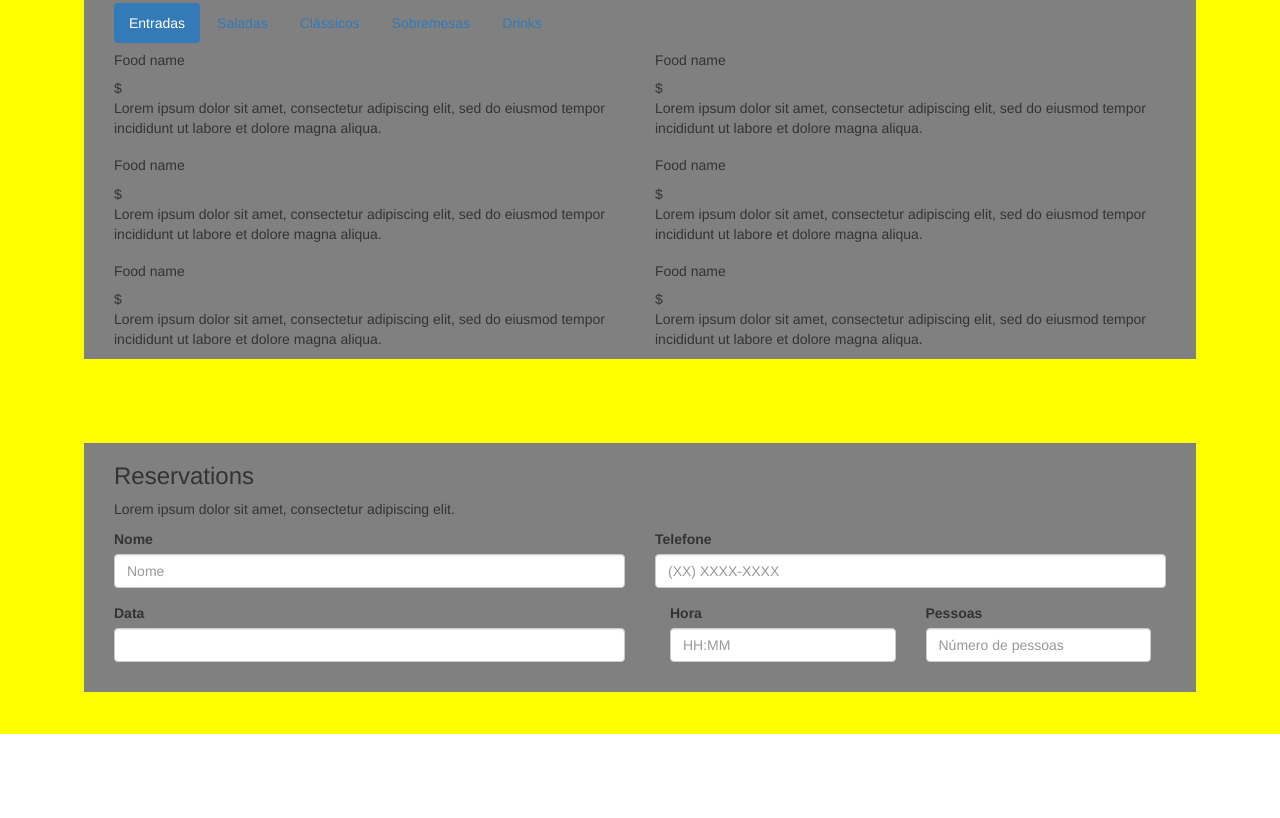
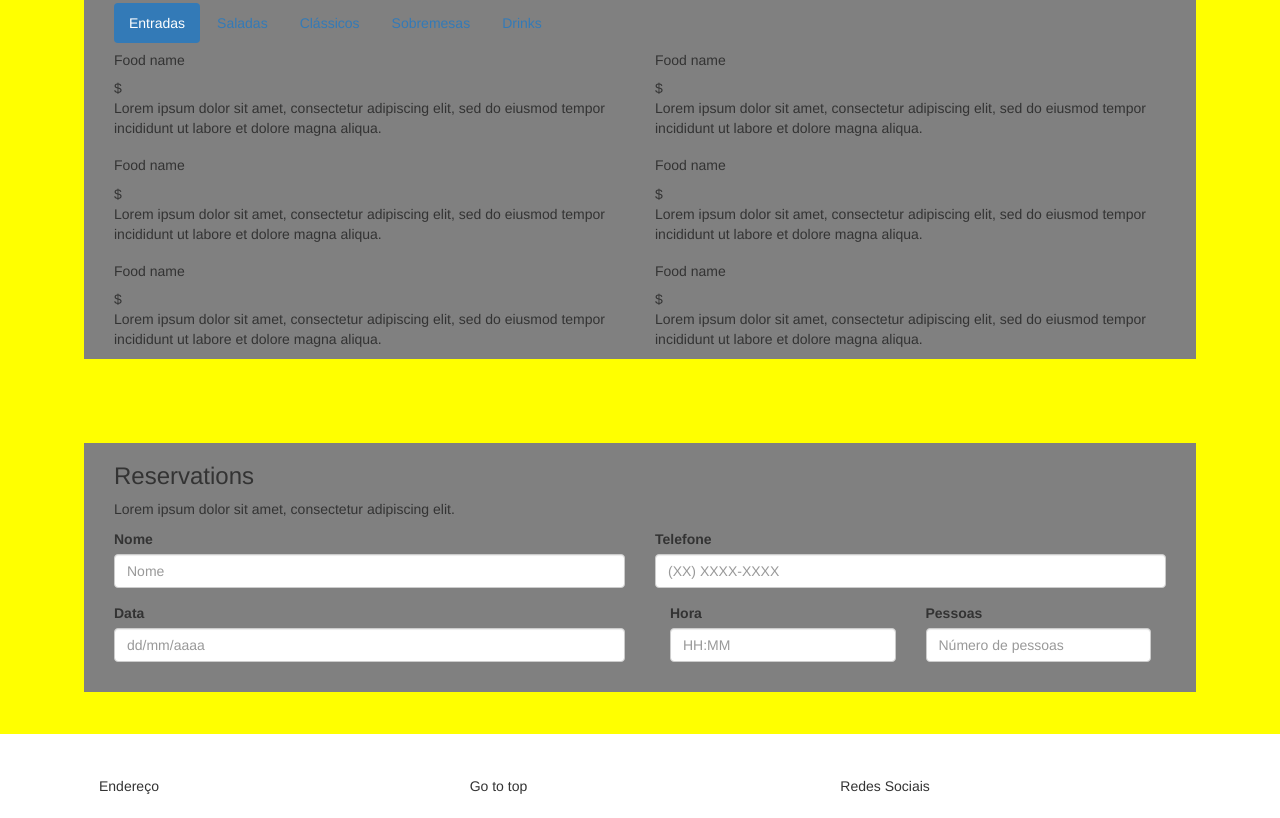
Before and after one commit to ingridtartaglia/restaurant-site, a website: page index.html in a window 1280 px wide. Shown: the part 912-1730 px from the top of the page. Before the commit the page ends 1646 px from the top, so only its background shows below. Drawn offline with nearby package versions, Linux system fonts and the light colour scheme.

Commit message:
footer
section and footer

```diff
--- a/index.html
+++ b/index.html
@@ -39,16 +39,16 @@
 		</div>
 	</main>
 
-	<div class="about-div">
+	<section class="about-section">
 		<div class="row container-fluid">
 			<h3>About</h3>
 		</div>
 		<div class="row container-fluid">
 			<p>Lorem ipsum dolor sit amet, consectetur adipiscing elit, sed do eiusmod tempor incididunt ut labore et dolore magna aliqua. Ut enim ad minim veniam, quis nostrud exercitation ullamco laboris nisi ut aliquip ex ea commodo consequat. Duis aute irure dolor in reprehenderit in voluptate velit esse cillum dolore eu fugiat nulla pariatur. Excepteur sint occaecat cupidatat non proident, sunt in culpa qui officia deserunt mollit anim id est laborum.</p>
 		</div>
-	</div>
+	</section>
 
-	<div class="menu-div">
+	<section class="menu-section">
 		<div class="container-fluid menu-show">
 			<div class="row container-fluid menu-title">
 				<h3>Menu</h3>
@@ -95,12 +95,12 @@
 
 
 		</div>
-	</div>
+	</section>
 
-	<div class="photo-div">
-	</div>
+	<section class="photo-section">
+	</section>
 
-	<div class="reservation-div">
+	<section class="reservation-section">
 		<div class="container-fluid reservation-show">
 			<div class="row container-fluid reservation-title">
 				<h3>Reservations</h3>
@@ -120,7 +120,7 @@
   					</div>
   					<div class="form-group col-xs-6">
     					<label>Data</label>
-    					<input type="data" class="form-control">
+    					<input type="data" class="form-control" placeholder="dd/mm/aaaa">
   					</div>
   					<div class="form-group col-xs-6">
     					<div class="form-group col-xs-6">
@@ -134,10 +134,15 @@
   					</div>
 				</form>
 			</div>
-	</div>
+	</section>
+
+	<section class="photo-section">
+	</section>
 
 	<footer>
-
+		<div class="container col-xs-4 footer-address">Endereço</div>
+		<div class="container col-xs-4 footer-go-top">Go to top</div>
+		<div class="container col-xs-4 footer-social">Redes Sociais</div>
 	</footer>
 
 <script type="text/javascript" src="/bower_components/angular/angular.min.js"></script>
--- a/style/style.css
+++ b/style/style.css
@@ -23,13 +23,13 @@
 }
 
 /* about */
-.about-div {
+.about-section {
 	background-color: green;
 }
 
 /* menu */
-.menu-div,
-.reservation-div {
+.menu-section,
+.reservation-section {
 	background-color: yellow;
 	padding: 3em 6em;
 }
@@ -38,3 +38,9 @@
 .reservation-show {
 	background-color: gray;
 }
+
+footer {
+	background-color: white;
+	margin: 0em auto;
+	padding: 3em 6em;
+}
```
